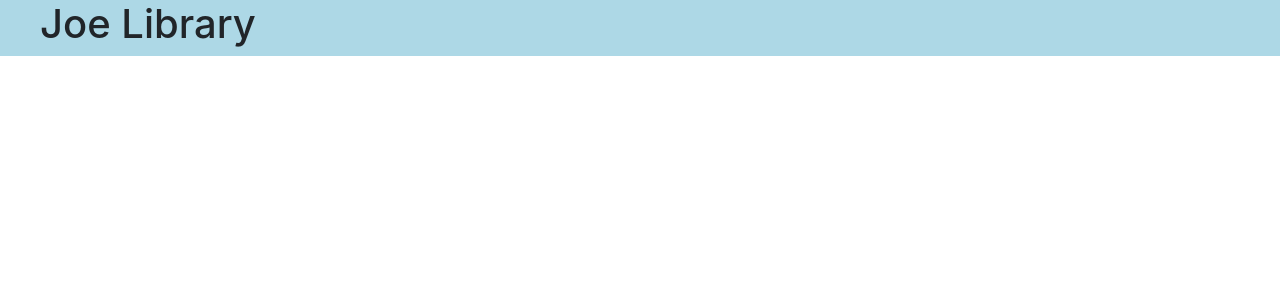
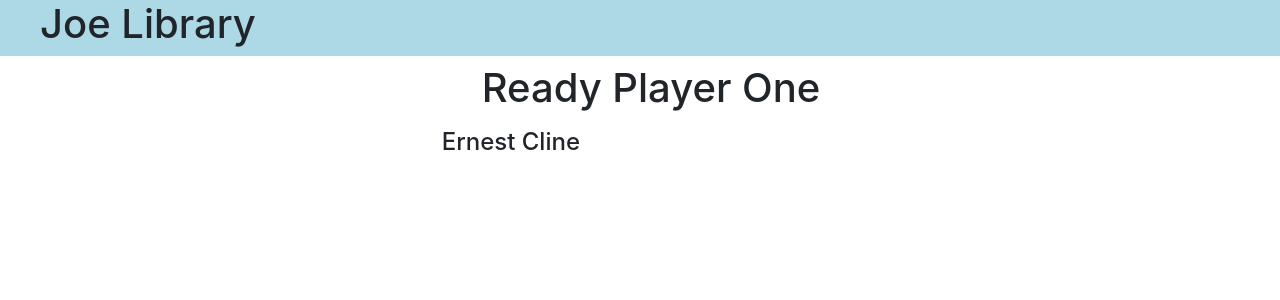
Before and after one commit to JoeYashinsky/dcc-joe-tutorial, a React (Create React App) app: page / in a window 1280 px wide. Shown: the top 300 px of the page. Built offline with nearby package versions, Linux system fonts and the light colour scheme.

Commit message:
created two header tags to display book title and book author

```diff
--- a/src/components/app.jsx
+++ b/src/components/app.jsx
@@ -18,13 +18,14 @@
             <div className="container-fluid">
                 <TitleBar />
                 <div className="row row-spacer">
-                    <div className="col">
+                    <div className="col-md-4">
                         {/*Button here to move to the previous book viewed*/}
                     </div>
-                    <div className="col">
-                        {/*Display book with cover here*/}
+                    <div className="col-md-4">
+                        <h1>{this.books[this.state.bookNumber].title}</h1>
+                        <h4>{this.books[0].author}</h4>
                     </div>
-                    <div className="col">
+                    <div className="col-md-4">
                         {/*Button here to move to the previous book viewed*/}
                     </div>
                 </div>
```
